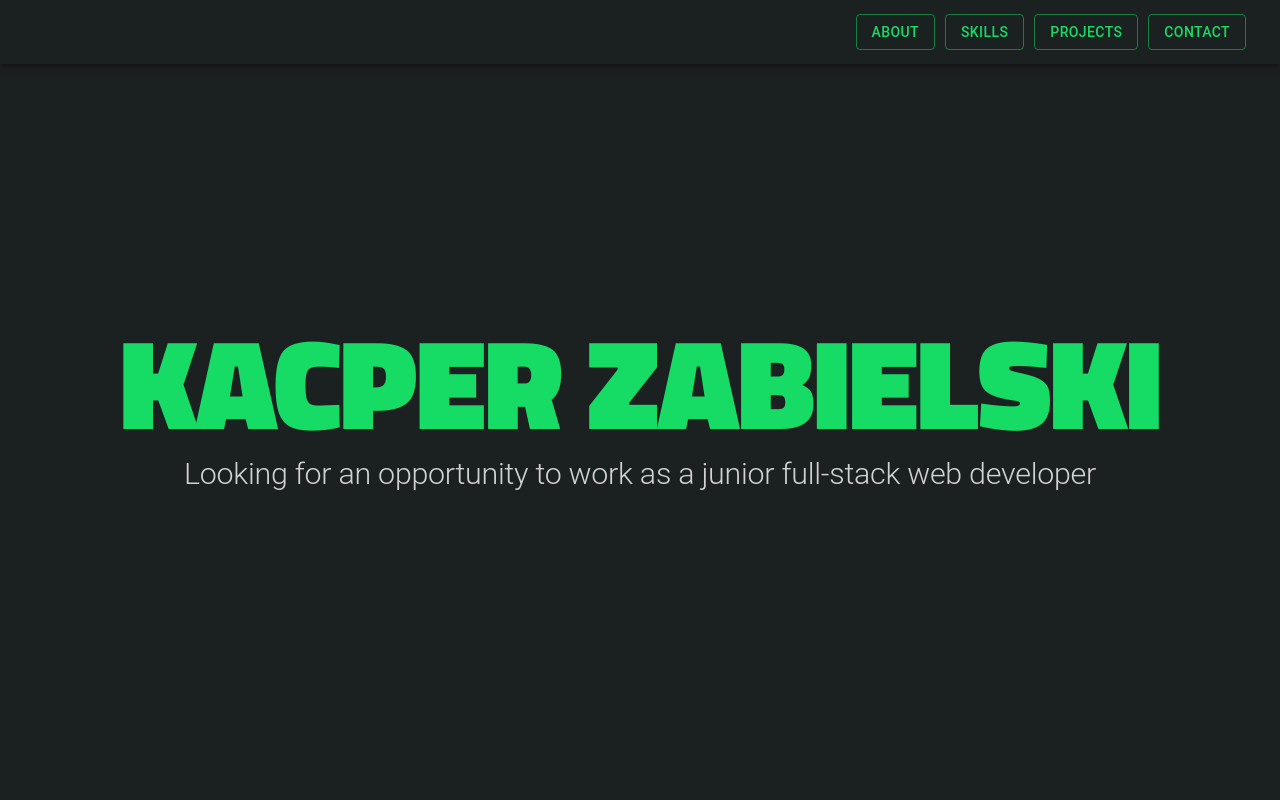
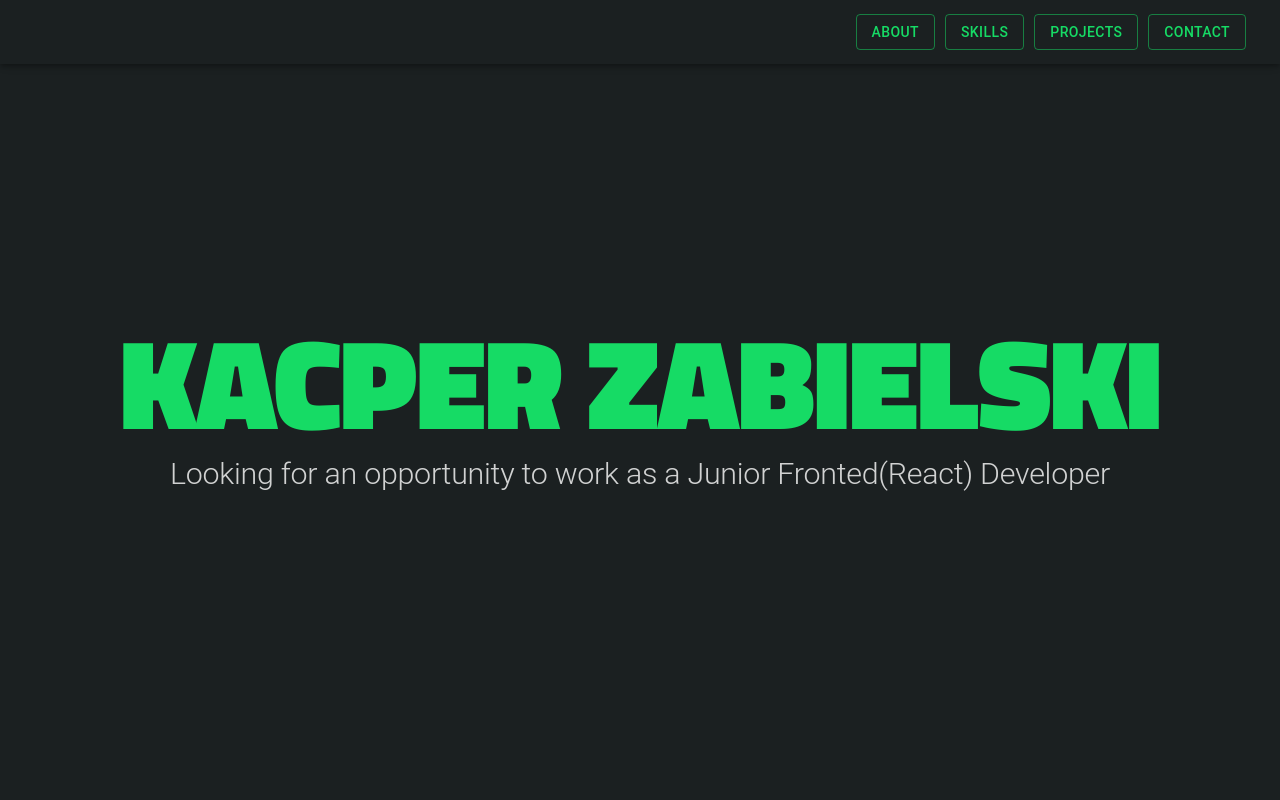
Before and after one commit to beelzick/portfolio-react, a React (Vite) app: page / in a window 1280 px wide. Shown: the top 800 px of the page. Built offline with nearby package versions, Linux system fonts and the light colour scheme.

Commit message:
change title

```diff
--- a/src/sections/SectionHome.jsx
+++ b/src/sections/SectionHome.jsx
@@ -28,7 +28,7 @@ export default function SectionHome() {
                 component={motion.h2}
                 align='center'
             >
-                Looking for an opportunity to work as a junior full-stack web developer
+                Looking for an opportunity to work as a Junior Fronted(React) Developer
             </Typography>
         </Grid>
     </section>
--- a/src/sections/SectionProjects.jsx
+++ b/src/sections/SectionProjects.jsx
@@ -15,7 +15,7 @@ const projects = [
     {
         imgUrl: 'https://res.cloudinary.com/dfvpybkta/image/upload/v1634687297/portfolio-thumb.webp',
         title: 'Portfolio',
-        description: 'This portfolio is built on top of react.',
+        description: 'This portfolio is built on top of React.',
         gitHref: 'https://github.com/beelzick/portfolio-react',
     },
     {
```
